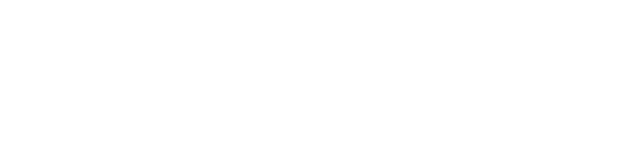
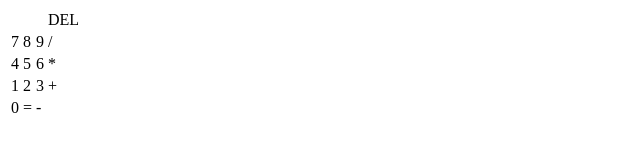
Before and after one commit to akrhode/simple-calculator, a plain HTML site: page index.html in a window 1280 px wide. Shown: the whole page, without its empty margins (0-640 px from the left). Drawn offline with Linux system fonts and the light colour scheme.

Commit message:
Build HTML structure

```diff
--- a/index.html
+++ b/index.html
@@ -5,6 +5,44 @@
     <meta http-equiv="X-UA-Compatible" content="IE=edge" />
     <meta name="viewport" content="width=device-width, initial-scale=1.0" />
     <title>Calculator</title>
+    <link rel="stylesheet" href="style.css"></link>
   </head>
-  <body></body>
+  <body>
+    <table>
+      <tr>
+        <td></td>
+        <td></td>
+        <td></td>
+        <td>DEL</td>
+      </tr>
+
+      <tr>
+        <td>7</td>
+        <td>8</td>
+        <td>9</td>
+        <td>/</td>
+      </tr>
+
+      <tr>
+        <td>4</td>
+        <td>5</td>
+        <td>6</td>
+        <td>*</td>
+      </tr>
+
+      <tr>
+        <td>1</td>
+        <td>2</td>
+        <td>3</td>
+        <td>+</td>
+      </tr>
+
+      <tr>
+        <td>0</td>
+        <td>=</td>
+        <td>-</td>
+        <td></td>
+      </tr>
+    </table>
+  </body>
 </html>
```
Also changed, not shown: style.css (added).
